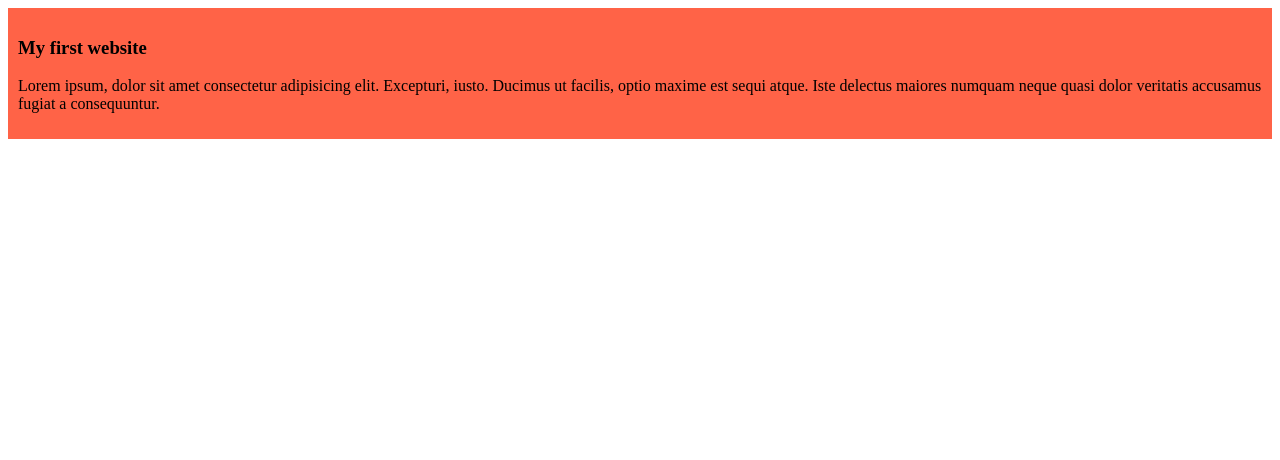
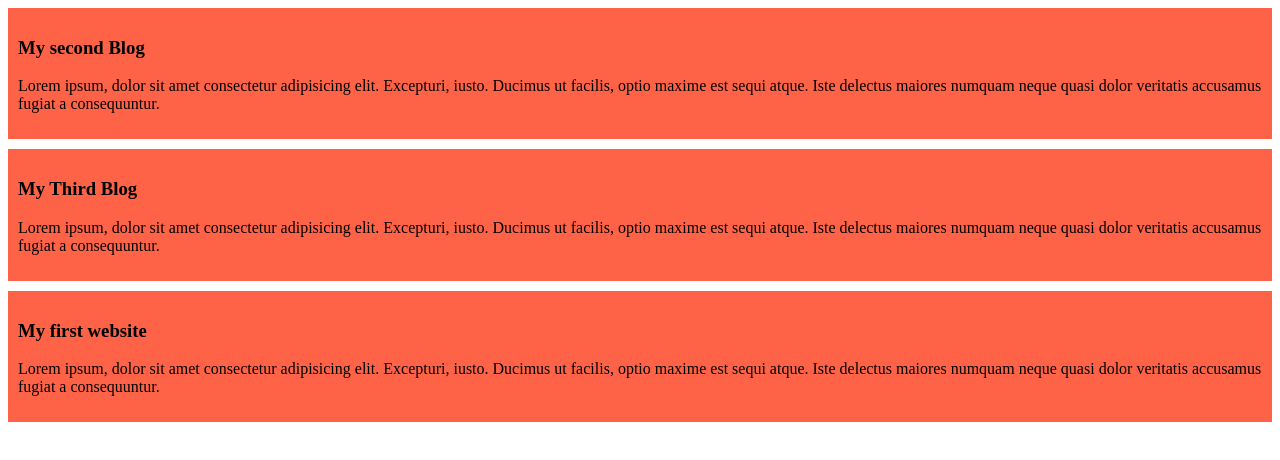
Before and after one commit to badhonmcse/my-simple-website, a plain HTML site: page index.html in a window 1280 px wide. Drawn offline with Linux system fonts and the light colour scheme.

Commit message:
added the second and the third blog

```diff
--- a/index.html
+++ b/index.html
@@ -8,6 +8,14 @@
 </head>
 <body>
     <div>
+        <h3>My second Blog</h3>
+        <p>Lorem ipsum, dolor sit amet consectetur adipisicing elit. Excepturi, iusto. Ducimus ut facilis, optio maxime est sequi atque. Iste delectus maiores numquam neque quasi dolor veritatis accusamus fugiat a consequuntur.</p>
+    </div>
+    <div>
+        <h3>My Third Blog</h3>
+        <p>Lorem ipsum, dolor sit amet consectetur adipisicing elit. Excepturi, iusto. Ducimus ut facilis, optio maxime est sequi atque. Iste delectus maiores numquam neque quasi dolor veritatis accusamus fugiat a consequuntur.</p>
+    </div>
+    <div>
         <h3>My first website</h3>
         <p>Lorem ipsum, dolor sit amet consectetur adipisicing elit. Excepturi, iusto. Ducimus ut facilis, optio maxime est sequi atque. Iste delectus maiores numquam neque quasi dolor veritatis accusamus fugiat a consequuntur.</p>
     </div>
--- a/styles/blog.css
+++ b/styles/blog.css
@@ -1,4 +1,5 @@
 div{
     background-color: tomato;
     padding: 10px;
+    margin-bottom: 10px;
 }
```
